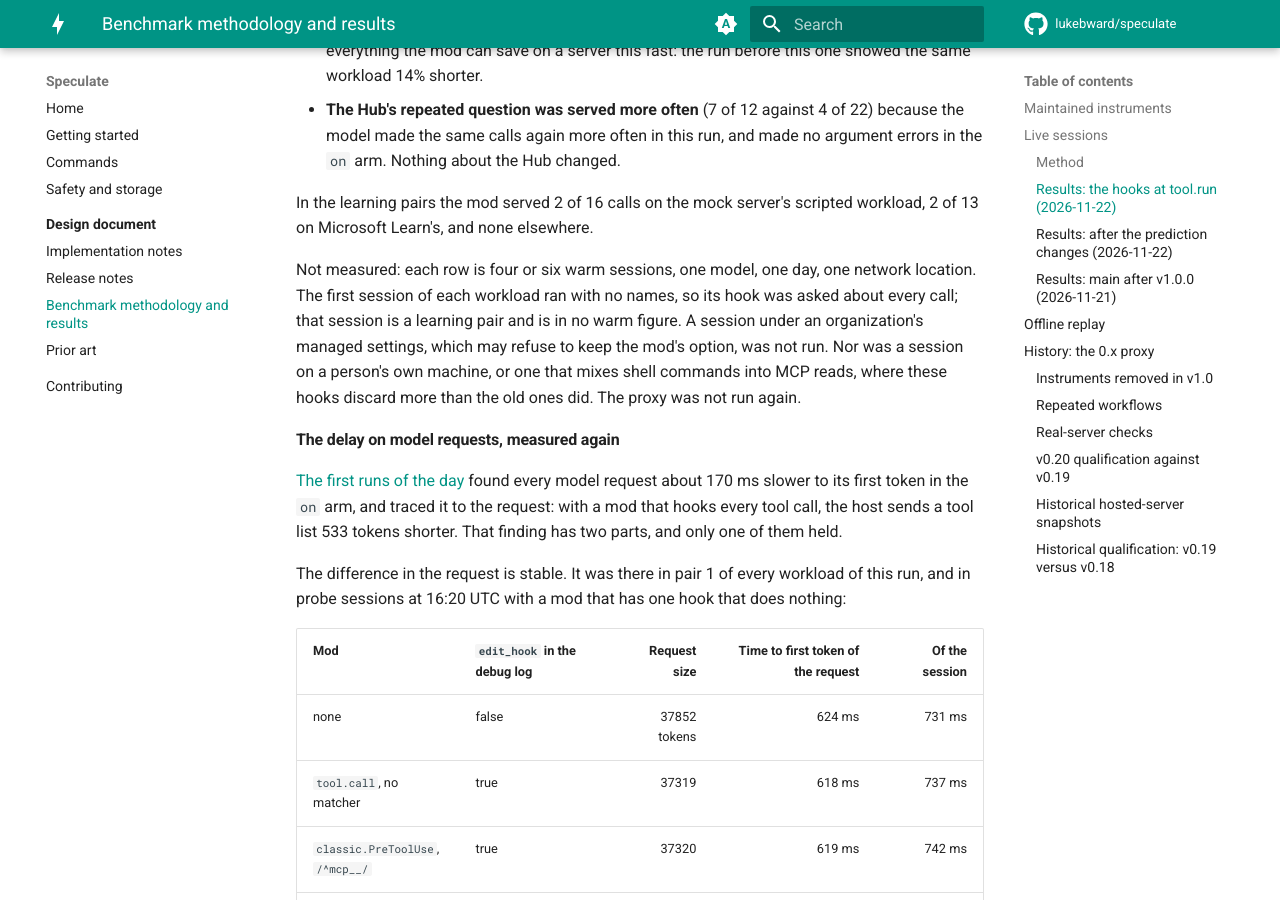
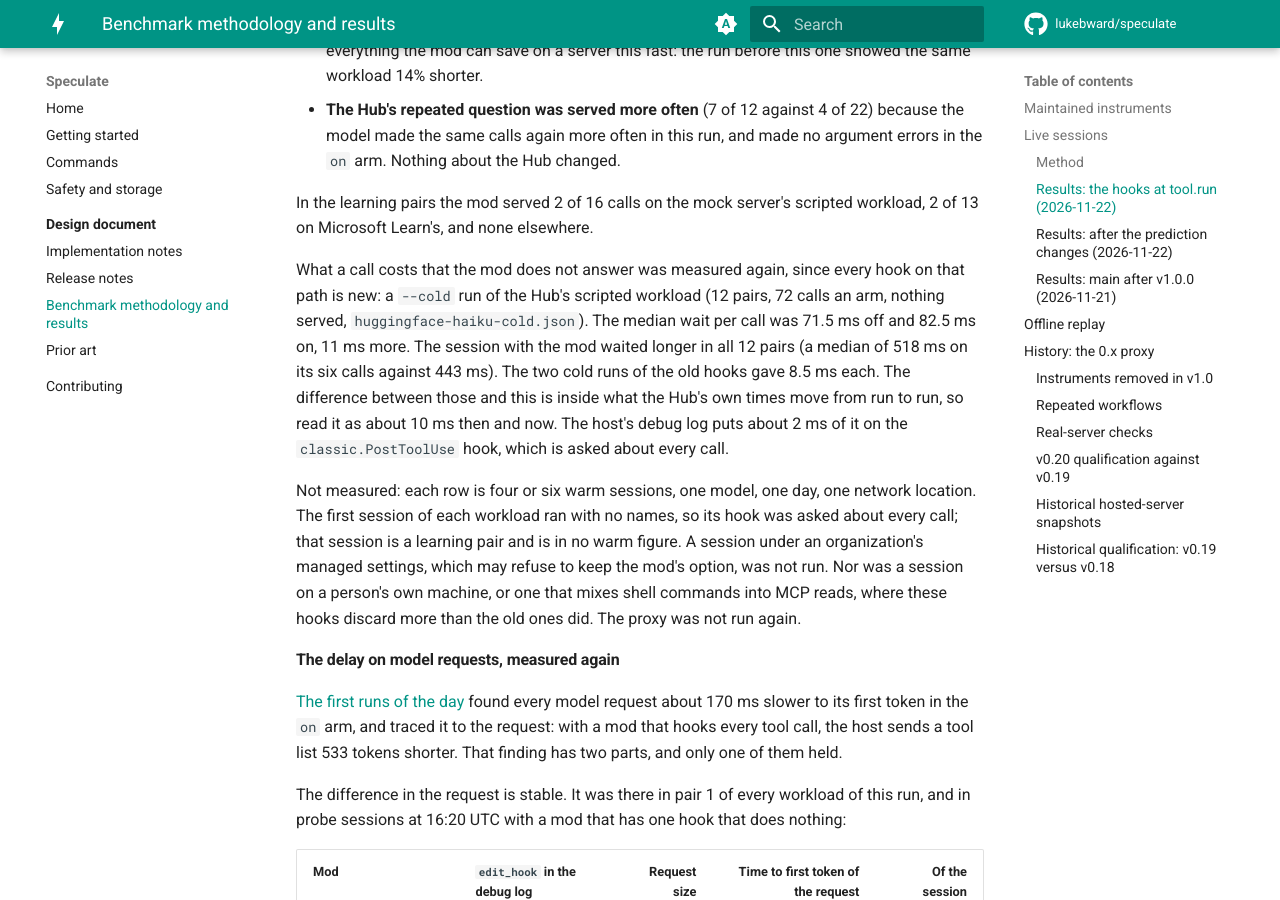
Before and after one commit to lukebward/speculate, an MkDocs documentation site: the page built from docs/design/local-learning-benchmark.md, in a window 1280 px wide and 900 px high, scrolled down 8383 px. Built offline with MkDocs 1.6.1 and Material for MkDocs 9.7.7, drawn with Linux system fonts in a browser that asks for light colours; comment, search, counter and statistics services are not loaded.

Commit message:
Record what the tool.run hooks cost a call the mod does not answer
A cold run of the Hub's scripted workload at 7754dc5 (12 pairs, nothing
served): the median wait per call was 71.5 ms without the mod and 82.5 ms
with it. The two cold runs of the old hooks gave 8.5 ms more per call; this
one gives 11 ms, inside what the Hub's times move between runs. The README
said "less than 10 ms" and now says "about 10 ms".

Co-Authored-By: Claude Fable 5.2 <noreply@anthropic.com>
Claude-Session: https://claude.ai/code/session_01PCQYcey2jwxPcRaYpiLKmW

```diff
--- a/docs/design/local-learning-benchmark.md
+++ b/docs/design/local-learning-benchmark.md
@@ -266,6 +266,17 @@ What the tables show:
 
 In the learning pairs the mod served 2 of 16 calls on the mock server's
 scripted workload, 2 of 13 on Microsoft Learn's, and none elsewhere.
+
+What a call costs that the mod does not answer was measured again, since
+every hook on that path is new: a `--cold` run of the Hub's scripted workload
+(12 pairs, 72 calls an arm, nothing served, `huggingface-haiku-cold.json`).
+The median wait per call was 71.5 ms off and 82.5 ms on, 11 ms more. The
+session with the mod waited longer in all 12 pairs (a median of 518 ms on its
+six calls against 443 ms).
+The two cold runs of the old hooks gave 8.5 ms each. The difference between
+those and this is inside what the Hub's own times move from run to run, so
+read it as about 10 ms then and now. The host's debug log puts about 2 ms of
+it on the `classic.PostToolUse` hook, which is asked about every call.
 
 Not measured: each row is four or six warm sessions, one model, one day, one
 network location. The first session of each workload ran with no names, so
```
Also changed, not shown: README.md (+1 -1 lines), bench/results/README.md (+1 -1 lines), 1 other file.
